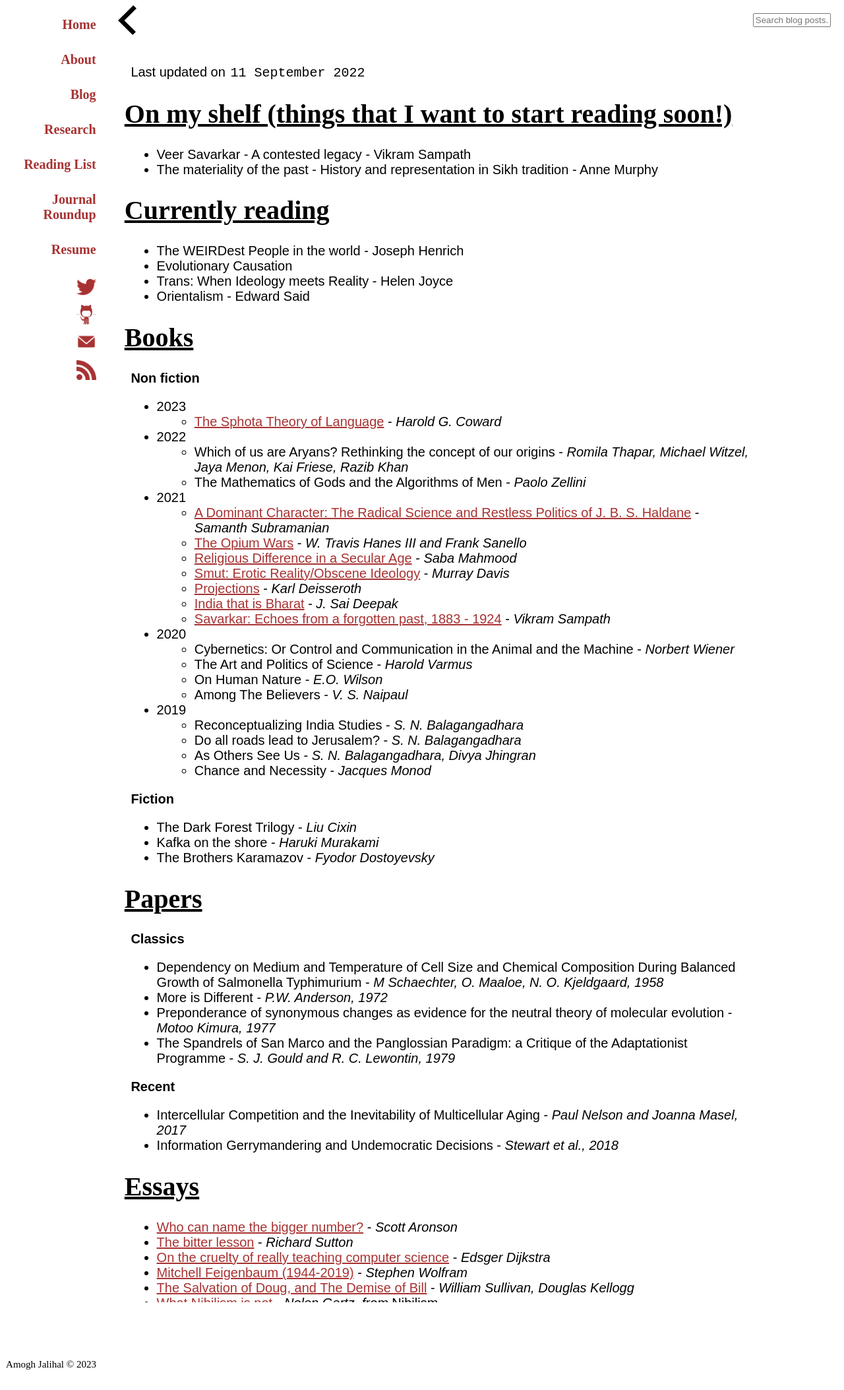
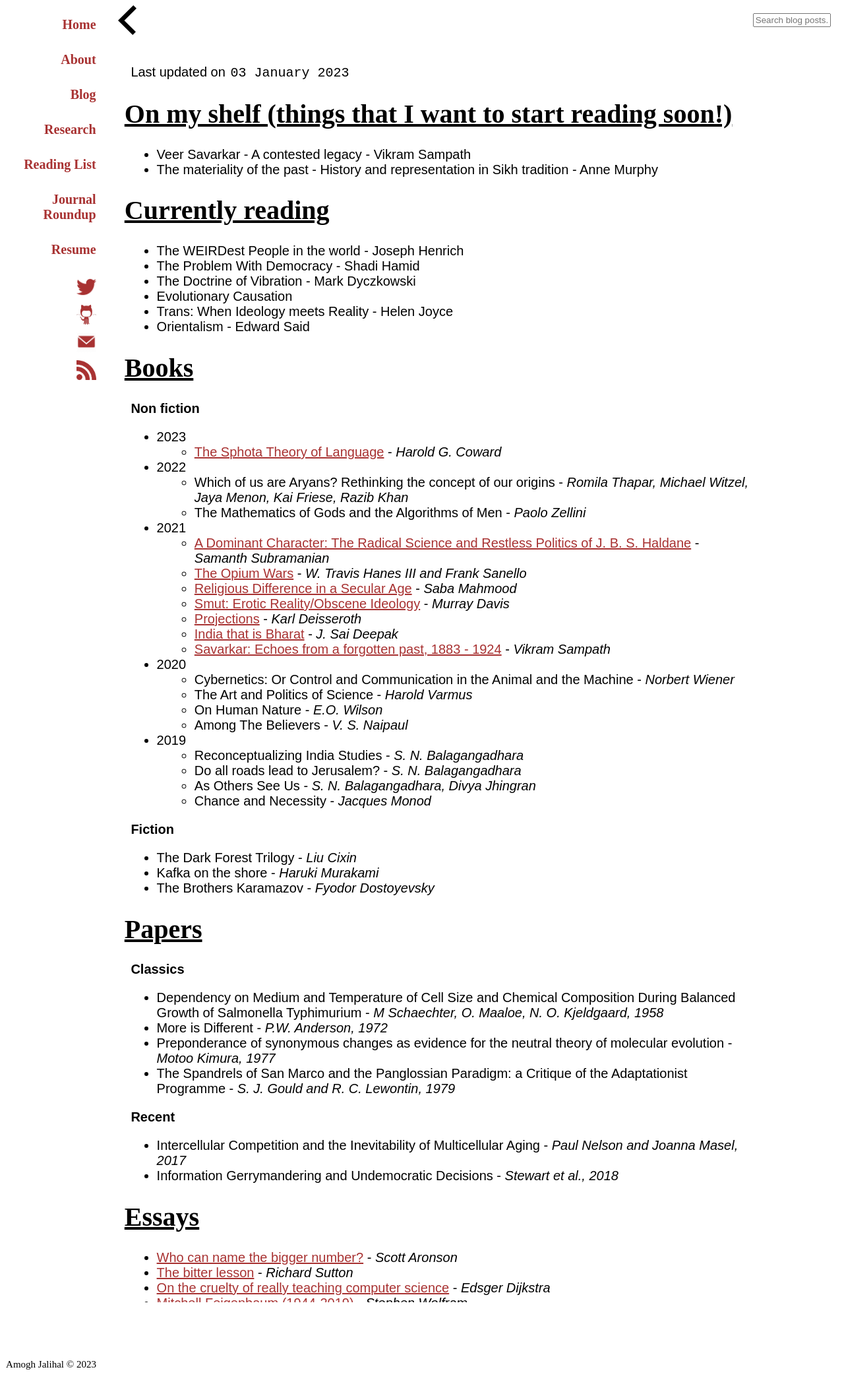
Before and after one commit to amoghpj/amoghpj.github.io, a Jekyll site: the page built from readinglist.md, in a window 1280 px wide. Shown: the whole page at 66% size. Built offline with Jekyll 4.4.1, drawn with Linux system fonts in a browser that asks for light colours; comment, search, counter and statistics services are not loaded.

Commit message:
Add to currently reading, update time stamp

```diff
--- a/readinglist.md
+++ b/readinglist.md
@@ -2,7 +2,7 @@
 layout: default
 title: Reading list
 ---
-Last updated on `11 September 2022`
+Last updated on `03 January 2023`
 
 # On my shelf (things that I want to start reading soon!)
 
@@ -12,6 +12,8 @@
 # Currently reading
 
 - The WEIRDest People in the world - Joseph Henrich
+- The Problem With Democracy - Shadi Hamid
+- The Doctrine of Vibration - Mark Dyczkowski
 - Evolutionary Causation
 - Trans: When Ideology meets Reality - Helen Joyce
 - Orientalism - Edward Said
```
